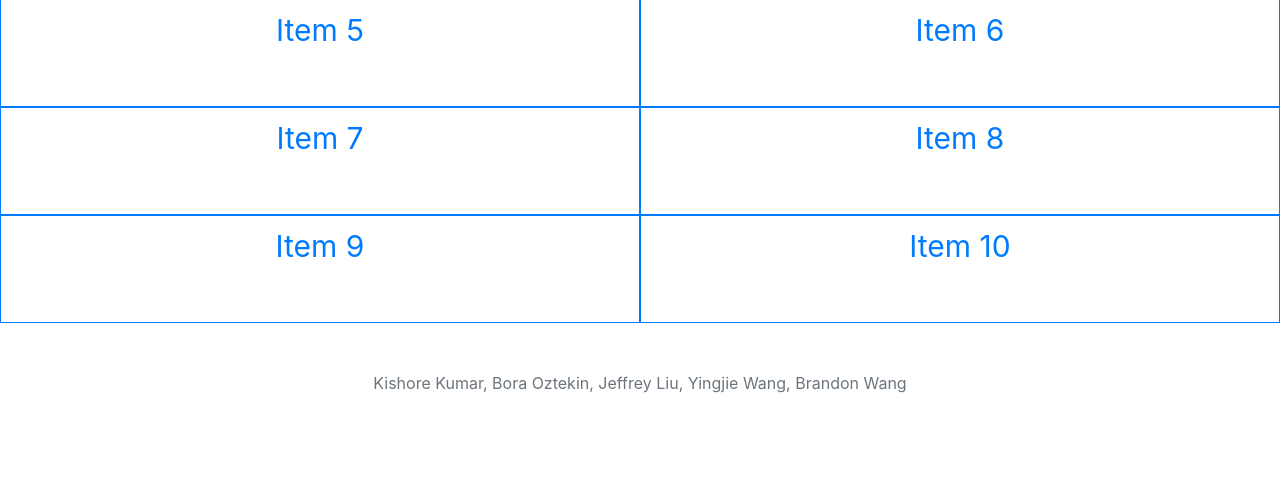
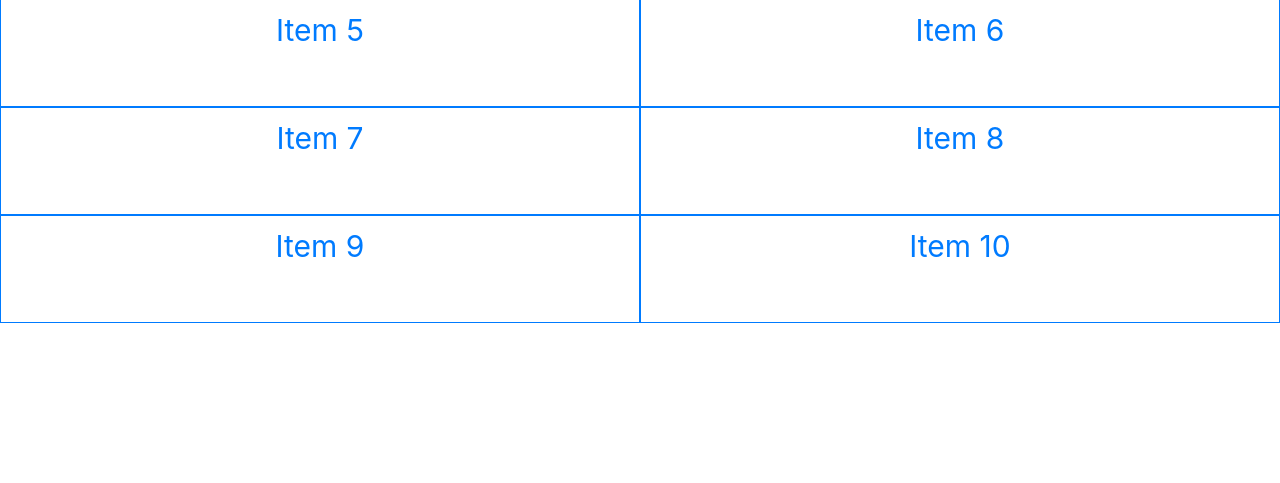
Before and after one commit to kishorejkumar/informed-wait, a Django app: page / in a window 1280 px wide. Shown: the part 357-840 px from the top of the page. After the commit the page ends 680 px from the top, so only its background shows below. Run offline with Django 3.2, Linux system fonts and the light colour scheme; some libraries are stand-ins or nearby versions.

Commit message:
Remove author names from index
Removed since this information can be dynamically added later.

```diff
--- a/templates/index.html
+++ b/templates/index.html
@@ -33,8 +33,6 @@
 							<a href="item10.html" class="col-sm-6 btn btn-outline-primary btn-lg"><span>Item 10</span></a>
 						</div>
 			</div>
-			<div class="text-center sticky-bottom text-muted"><p style="padding-bottom: 9vh;"><br><br>Kishore Kumar, Bora Oztekin, Jeffrey Liu, Yingjie Wang, Brandon Wang</p>
-			</div>
 			</div><script
   src="https://code.jquery.com/jquery-3.3.1.js"
   integrity="sha256-2Kok7MbOyxpgUVvAk/HJ2jigOSYS2auK4Pfzbm7uH60="
```
